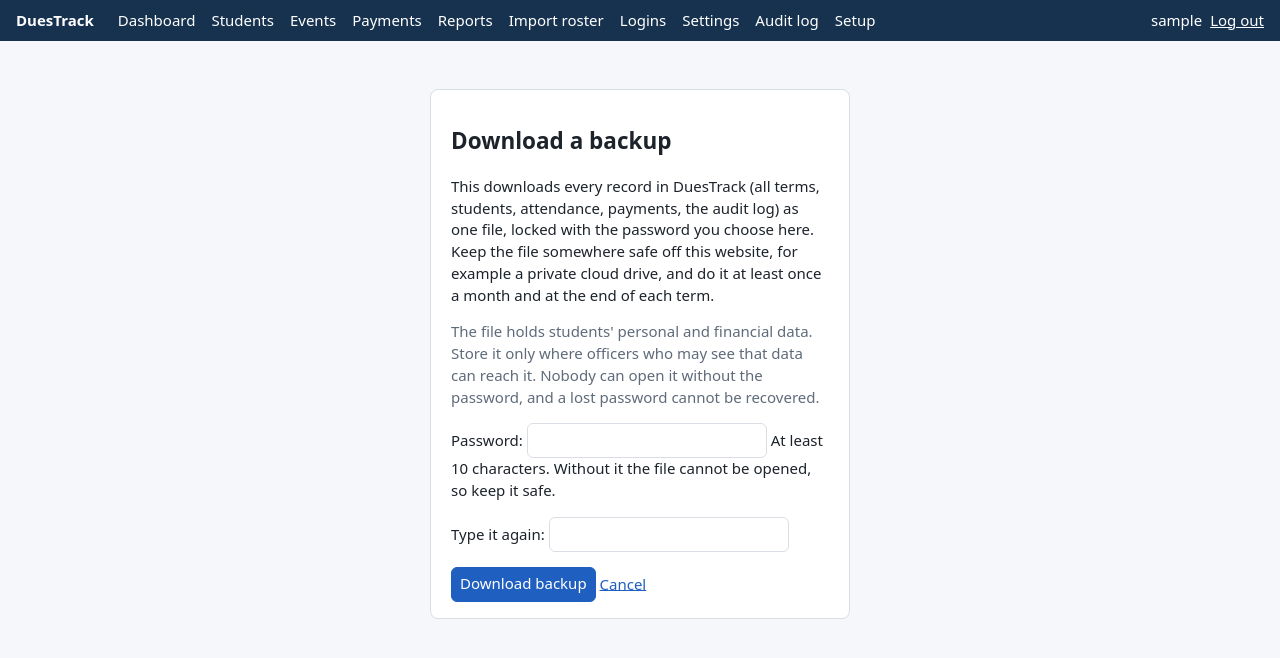
After one commit to D7Eng/attendance-and-fines-system, a Django app: page /audit/backup/ in a window 1280 px wide. The commit adds this page. Shown: the top 658 px of the page. Run offline with Django 5.2, Linux system fonts and the light colour scheme; the visitor is signed in with stand-in values (Sample User, id 1).

Commit message:
Download an encrypted backup from the app
Treasurers and Admins can download the whole database from the audit log page, encrypted with a
password they type (scrypt + Fernet), so a copy can be kept off the host. This matters on hosts
whose disk is wiped on deploy or whose database keeps little history. restore_backup reads these
files with --password (or asks for it).

Co-Authored-By: Claude Opus 5.5 <noreply@anthropic.com>
Claude-Session: https://claude.ai/code/session_018V2DPQokrXE9UTvozm9hrk

```diff
--- a/audit/backup.py
+++ b/audit/backup.py
@@ -6,7 +6,9 @@ DUESTRACK_BACKUP_KEY. Without the key a backup cannot be read, so keep a
 copy of the key somewhere other than the server.
 """
 
+import base64
 import gzip
+import hashlib
 import io
 import os
 from pathlib import Path
@@ -19,6 +21,21 @@ from django.utils import timezone
 
 EXCLUDE = ["contenttypes", "auth.permission", "sessions.session"]
 SUFFIX = ".json.gz.enc"
+# Downloaded backups are locked with a password the treasurer types instead of the server key:
+# MAGIC + 16-byte salt + Fernet token, with the Fernet key derived from the password by scrypt.
+MAGIC = b"DUESTRACK-PW1\n"
+MIN_PASSPHRASE = 10
+
+
+def _passphrase_key(passphrase, salt):
+    raw = hashlib.scrypt(passphrase.encode("utf-8"), salt=salt, n=2**15, r=8, p=1, maxmem=64 * 1024 * 1024, dklen=32)
+    return base64.urlsafe_b64encode(raw)
+
+
+def passphrase_backup(passphrase):
+    """The whole database, gzipped and encrypted with a password, as bytes for download."""
+    salt = os.urandom(16)
+    return MAGIC + salt + Fernet(_passphrase_key(passphrase, salt)).encrypt(gzip.compress(dump_database()))
 
 
 def fernet(key=None):
@@ -49,10 +66,24 @@ def write_backup(directory=None, key=None):
     return path
 
 
-def read_backup(path, key=None):
-    """Decrypt a backup file and return the JSON fixture bytes."""
+def is_passphrase_backup(path):
+    with open(path, "rb") as f:
+        return f.read(len(MAGIC)) == MAGIC
+
+
+def read_backup(path, key=None, passphrase=None):
+    """Decrypt a backup file (server key, or the password of a downloaded one) and return the JSON fixture."""
+    blob = Path(path).read_bytes()
+    if blob.startswith(MAGIC):
+        if not passphrase:
+            raise CommandError("This is a downloaded backup: give the password it was downloaded with.")
+        salt, token = blob[len(MAGIC) : len(MAGIC) + 16], blob[len(MAGIC) + 16 :]
+        try:
+            return gzip.decompress(Fernet(_passphrase_key(passphrase, salt)).decrypt(token))
+        except InvalidToken as exc:
+            raise CommandError("Wrong password for this backup.") from exc
     try:
-        return gzip.decompress(fernet(key).decrypt(Path(path).read_bytes()))
+        return gzip.decompress(fernet(key).decrypt(blob))
     except InvalidToken as exc:
         raise CommandError("This backup cannot be decrypted with the given key.") from exc
 
--- /dev/null
+++ b/audit/templates/audit/backup.html
@@ -0,0 +1,18 @@
+{% extends "base.html" %}
+{% block title %}Download a backup · DuesTrack{% endblock %}
+{% block content %}
+<section class="card narrow">
+  <h1>Download a backup</h1>
+  <p>This downloads every record in DuesTrack (all terms, students, attendance, payments, the audit log) as one file,
+     locked with the password you choose here. Keep the file somewhere safe off this website, for example a private
+     cloud drive, and do it at least once a month and at the end of each term.</p>
+  <p class="muted">The file holds students' personal and financial data. Store it only where officers who may see that
+     data can reach it. Nobody can open it without the password, and a lost password cannot be recovered.</p>
+  <form method="post">
+    {% csrf_token %}
+    {{ form.as_p }}
+    <button type="submit">Download backup</button>
+    <a href="{% url 'audit:log' %}">Cancel</a>
+  </form>
+</section>
+{% endblock %}
--- a/audit/templates/audit/log.html
+++ b/audit/templates/audit/log.html
@@ -1,7 +1,8 @@
 {% extends "base.html" %}
 {% block title %}Audit log · DuesTrack{% endblock %}
 {% block content %}
-<div class="head"><h1>Audit log</h1><span class="muted">Entries are added automatically and cannot be edited or deleted.</span></div>
+<div class="head"><h1>Audit log</h1><span class="muted">Entries are added automatically and cannot be edited or deleted.</span>
+  <a href="{% url 'audit:backup' %}">Download a backup</a></div>
 <form method="get" class="filters">
   <select name="action" aria-label="Action"><option value="">All actions</option>
     {% for a in actions %}<option value="{{ a }}"{% if a == action %} selected{% endif %}>{{ a }}</option>{% endfor %}</select>
--- a/audit/urls.py
+++ b/audit/urls.py
@@ -4,4 +4,7 @@ from . import views
 
 app_name = "audit"
 
-urlpatterns = [path("", views.audit_log, name="log")]
+urlpatterns = [
+    path("", views.audit_log, name="log"),
+    path("backup/", views.backup_download, name="backup"),
+]
--- a/audit/views.py
+++ b/audit/views.py
@@ -1,11 +1,16 @@
 import datetime
 
+from django import forms
 from django.core.paginator import Paginator
 from django.db.models import Q
+from django.http import HttpResponse
 from django.shortcuts import render
+from django.utils import timezone
 
 from accounts.roles import AUDIT_VIEWERS, role_required
 
+from .backup import MIN_PASSPHRASE, passphrase_backup
+from .log import record
 from .models import AuditLog
 
 
@@ -47,3 +52,33 @@ def audit_log(request):
             "end": end,
         },
     )
+
+
+class BackupDownloadForm(forms.Form):
+    password = forms.CharField(
+        widget=forms.PasswordInput(attrs={"autocomplete": "new-password"}),
+        min_length=MIN_PASSPHRASE,
+        help_text=f"At least {MIN_PASSPHRASE} characters. Without it the file cannot be opened, so keep it safe.",
+    )
+    confirm = forms.CharField(label="Type it again", widget=forms.PasswordInput(attrs={"autocomplete": "new-password"}))
+
+    def clean(self):
+        data = super().clean()
+        if data.get("password") and data.get("password") != data.get("confirm"):
+            self.add_error("confirm", "The two passwords do not match.")
+        return data
+
+
+@role_required(*AUDIT_VIEWERS)
+def backup_download(request):
+    """Download the whole database, encrypted with a password, so a copy can be kept off the host."""
+    form = BackupDownloadForm(request.POST or None)
+    if request.method == "POST" and form.is_valid():
+        blob = passphrase_backup(form.cleaned_data["password"])
+        name = f"duestrack-{timezone.localtime():%Y%m%d-%H%M%S}.backup"
+        record("backup", f"Encrypted backup downloaded: {name}", size=len(blob))
+        response = HttpResponse(blob, content_type="application/octet-stream")
+        response["Content-Disposition"] = f'attachment; filename="{name}"'
+        response["Cache-Control"] = "no-store"
+        return response
+    return render(request, "audit/backup.html", {"form": form})
```
Also changed, not shown: audit/management/commands/restore_backup.py (+7 -2 lines), audit/tests/test_audit.py (+25 -0 lines).
